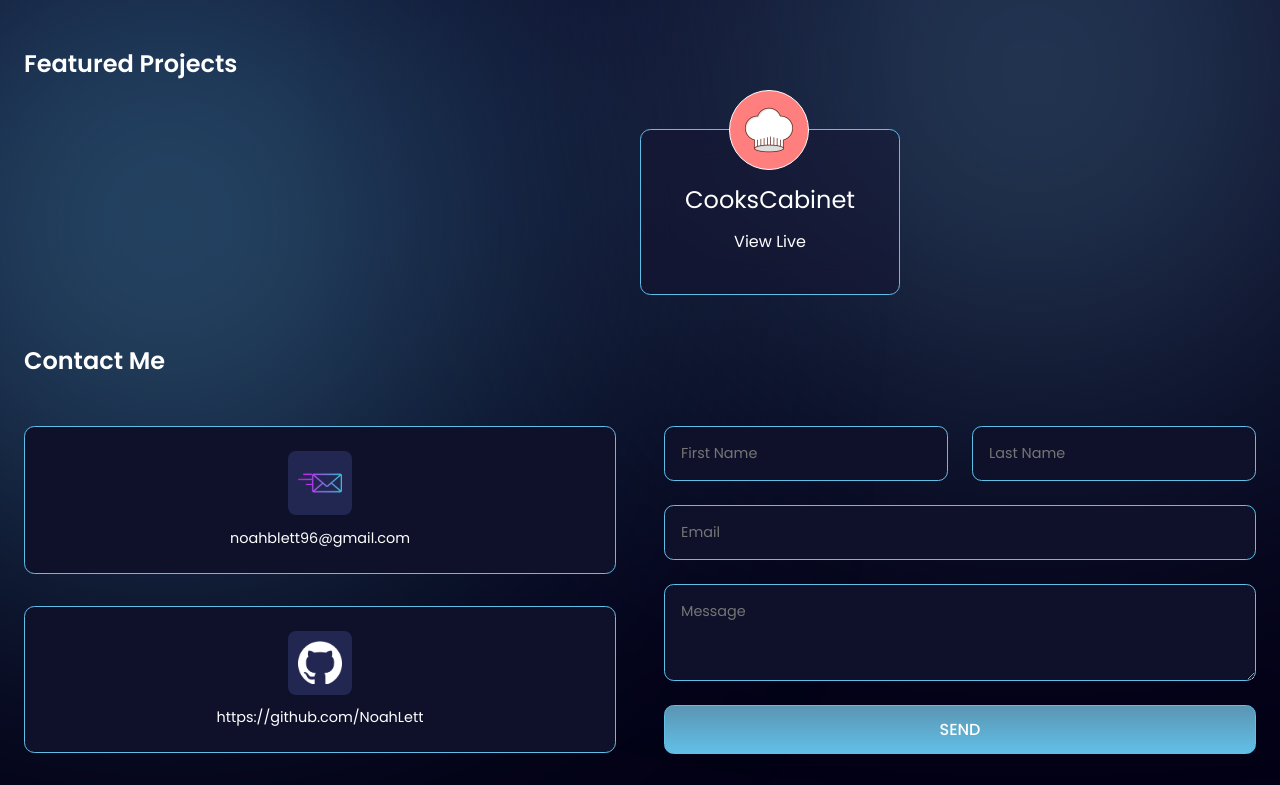
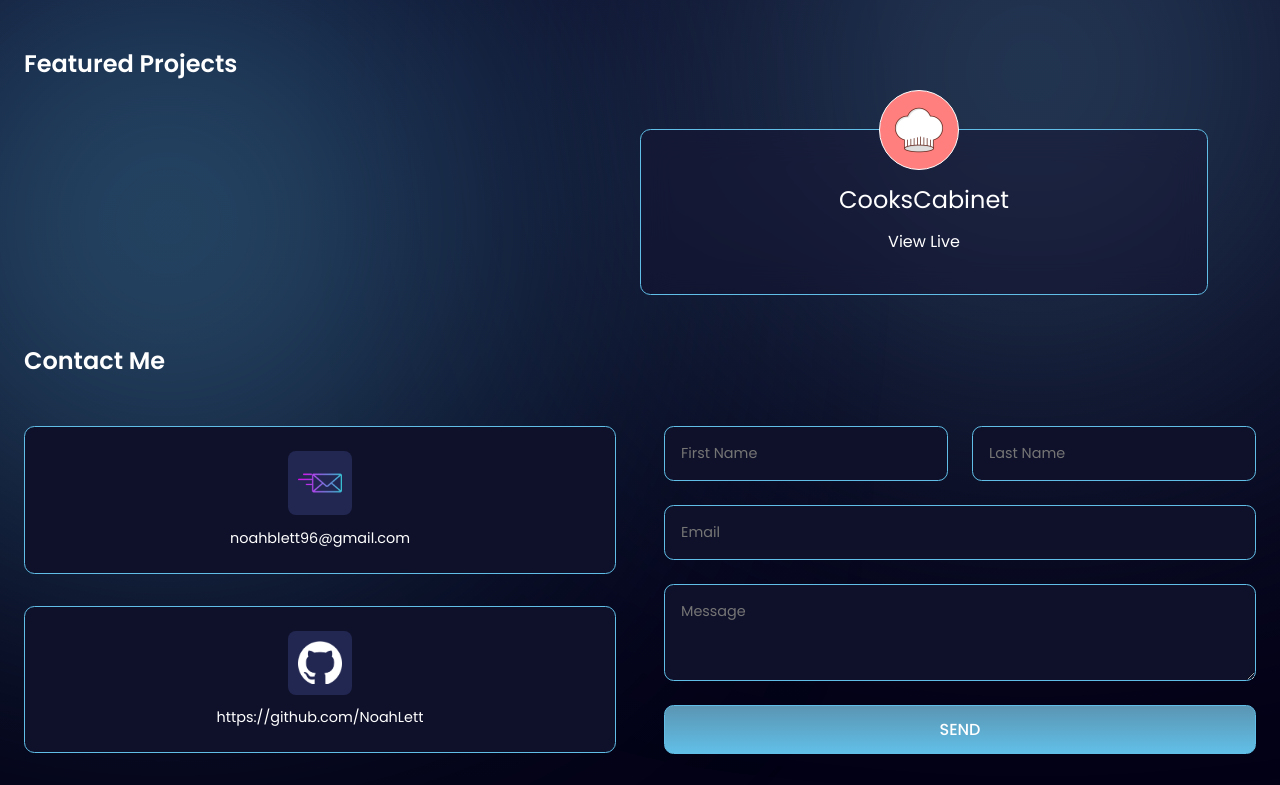
Before and after one commit to NoahLett/my-portfolio, a React (Vite) app: page / in a window 1280 px wide. Shown: the part 1929-2714 px from the top of the page. Built offline with nearby package versions, Linux system fonts and the light colour scheme.

Commit message:
Updated styling for project card and project container

```diff
--- a/src/components/Projects/ProjectCard/ProjectCard.css
+++ b/src/components/Projects/ProjectCard/ProjectCard.css
@@ -20,7 +20,7 @@
     border: 1px solid white;
     position: absolute;
     top: -2.5rem;
-    left: 5.5rem;
+    left: 42%;
 }
 
 .icon-image {
--- a/src/components/Projects/Projects.css
+++ b/src/components/Projects/Projects.css
@@ -40,11 +40,9 @@
 
 .projects {
     flex: 1;
-    display: grid;
-    gap: 3rem;
-    margin-left: 3rem;
-    margin-right: 3rem;
-    grid-template-columns: repeat(2, 1fr);
+    display: flex;
+    flex-direction: column;
+    margin: 0 3rem;
 }
 
 .project-info {
```
